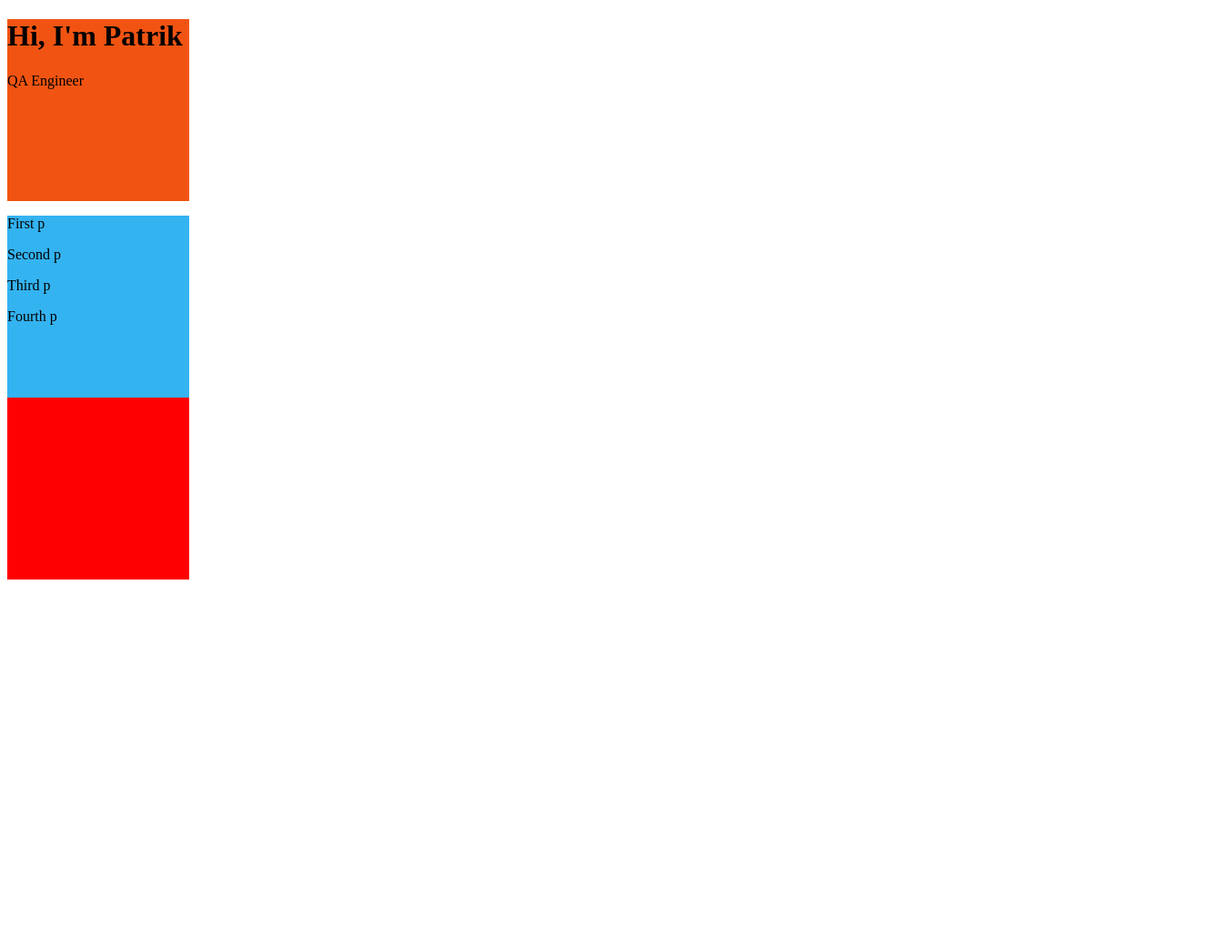
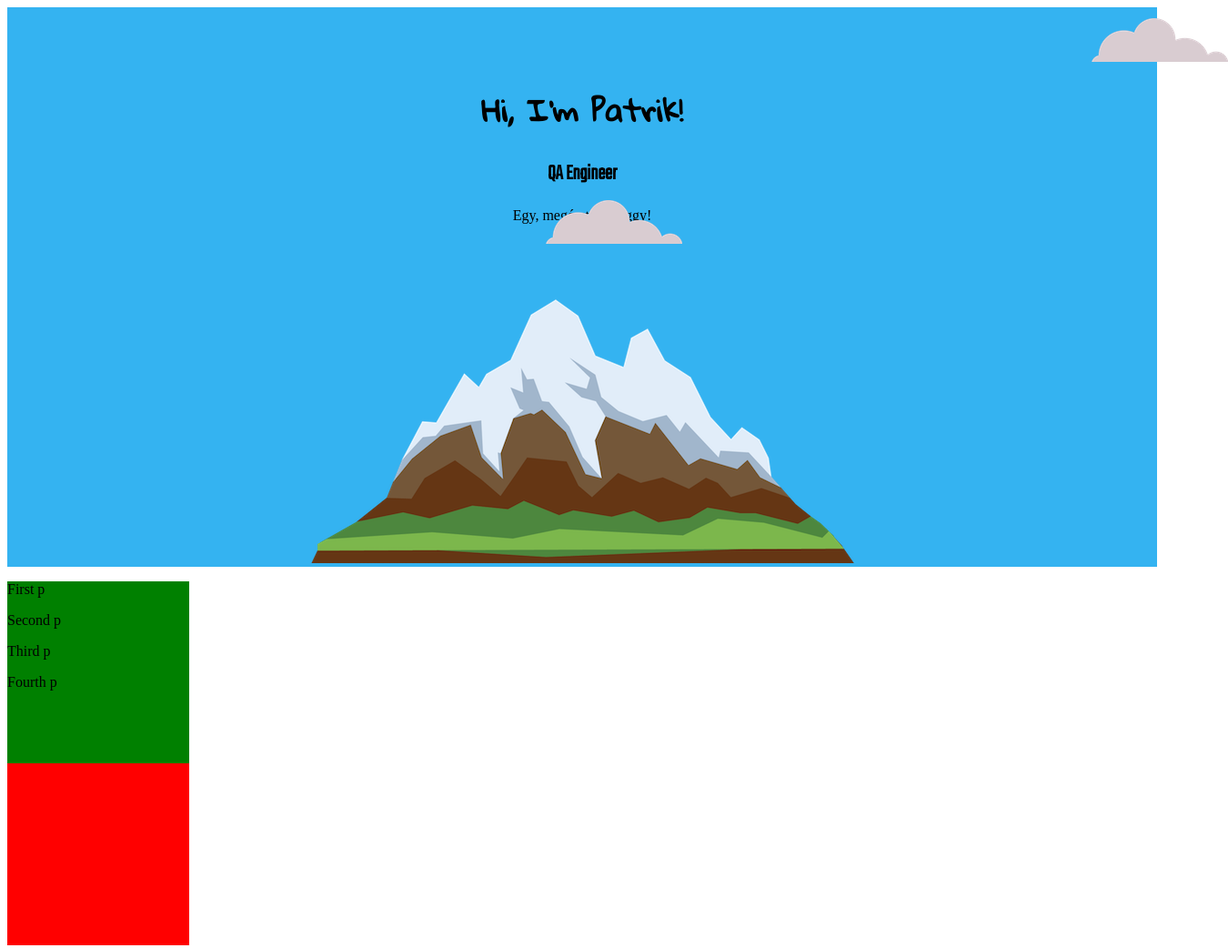
Before and after one commit to LyleiLanar/angela-learn, a plain HTML site: page index.html in a window 1280 px wide. Shown: the whole page at 91% size, 1350 px wide, since content can reach past the window. Before the commit the page ends 800 px from the top, so only its background shows below. Drawn offline with Linux system fonts and the light colour scheme; a web font is replaced by a local one.

Commit message:
clouds and mountain

```diff
--- a/css/styles.css
+++ b/css/styles.css
@@ -1,15 +1,34 @@
-body {}
+.top-container {
+  background-color: #34B3F1;
+  text-align: center;
+  padding-top: 60px;
+  font-family: 'Gentium Plus', serif;
+}
 
-.top-container {
-  background-color: #F15412;
+h1{
+  font-family: 'Gloria Hallelujah', cursive;
+}
+
+h2{
+  font-family: 'Teko', sans-serif;
+}
+
+.middle-container {
+  background-color: green;
   width: 200px;
   height: 200px;
 }
 
-.middle-container {
-  background-color: #34B3F1;
-  width: 200px;
-  height: 200px;
+.top-cloud {
+  position: absolute;
+  top: 20px;
+  left: 1200px;
+}
+
+.bottom-cloud {
+  position: absolute;
+  top: 220px;
+  left: 600px;
 }
 
 .bottom-container {
--- a/index.html
+++ b/index.html
@@ -7,14 +7,24 @@
   <meta http-equiv="X-UA-Compatible" content="ie=edge">
   <link rel="stylesheet" type="text/css" href="css/styles.css">
   <link rel="shortcut icon" href="favicon.ico">
+  <link rel="preconnect" href="https://fonts.googleapis.com">
+  <link rel="preconnect" href="https://fonts.gstatic.com" crossorigin>
+  <link href="https://fonts.googleapis.com/css2?family=Gentium+Plus&family=Gloria+Hallelujah&family=Teko:wght@300&display=swap" rel="stylesheet">
   <title>Molnár Patrik</title>
 </head>
 
 <body>
   <div class="top-container">
-    <h1>Hi, I'm Patrik</h1>
-    <p>QA Engineer</p>
+    <img class="top-cloud" src="imgs/cloud.png" alt="klaud1">
+    <h1>Hi, I'm Patrik!</h1>
+    <h2>QA Engineer</h2>
+    <p>Egy, megérett a meggy!</p>
+    <img class="bottom-cloud" src="imgs/cloud.png" alt="klaud2">
+    <img src="imgs/mount.png" alt="hegy">
+
+
   </div>
+
   <div class="middle-container">
     <p>First p</p>
     <p>Second p</p>
```
